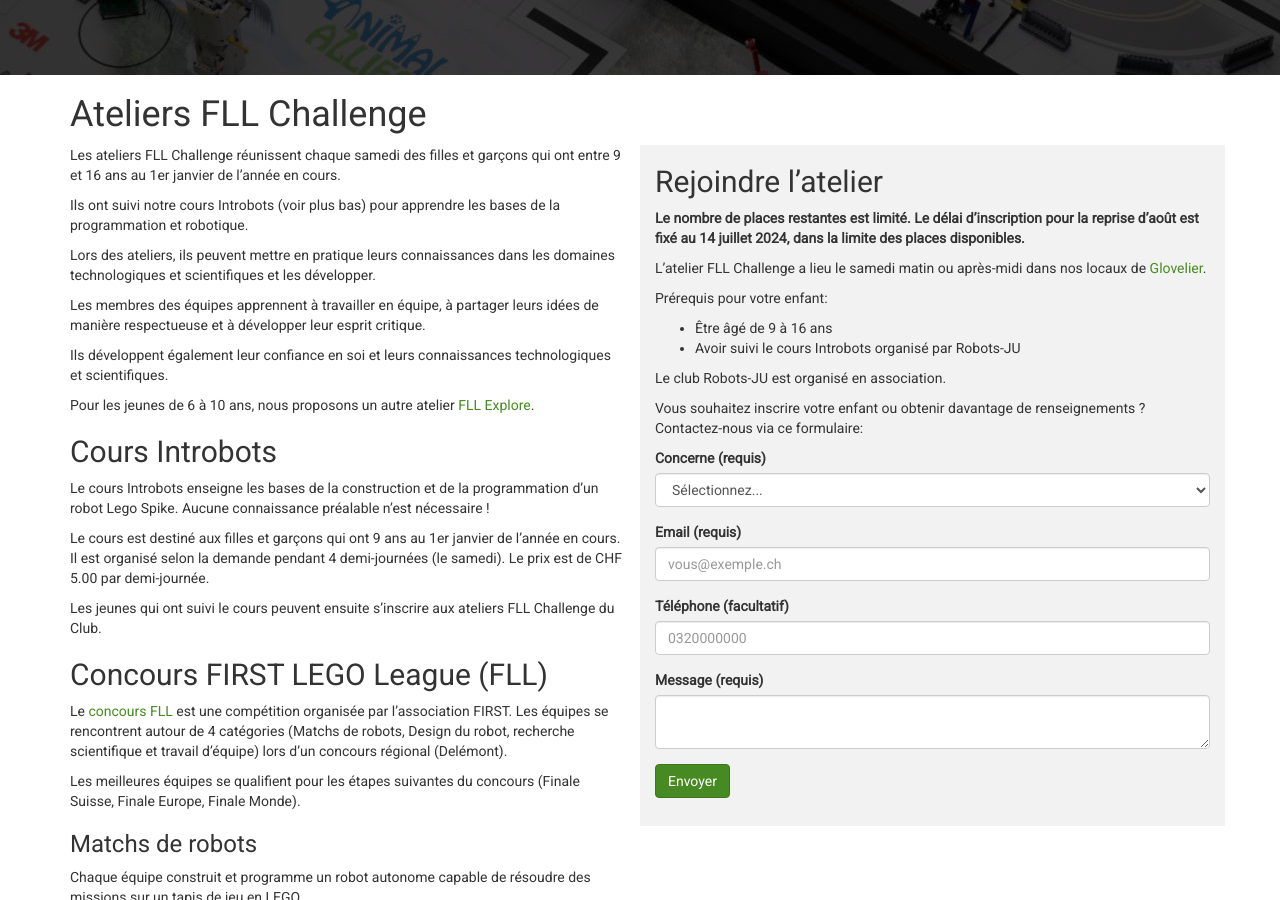
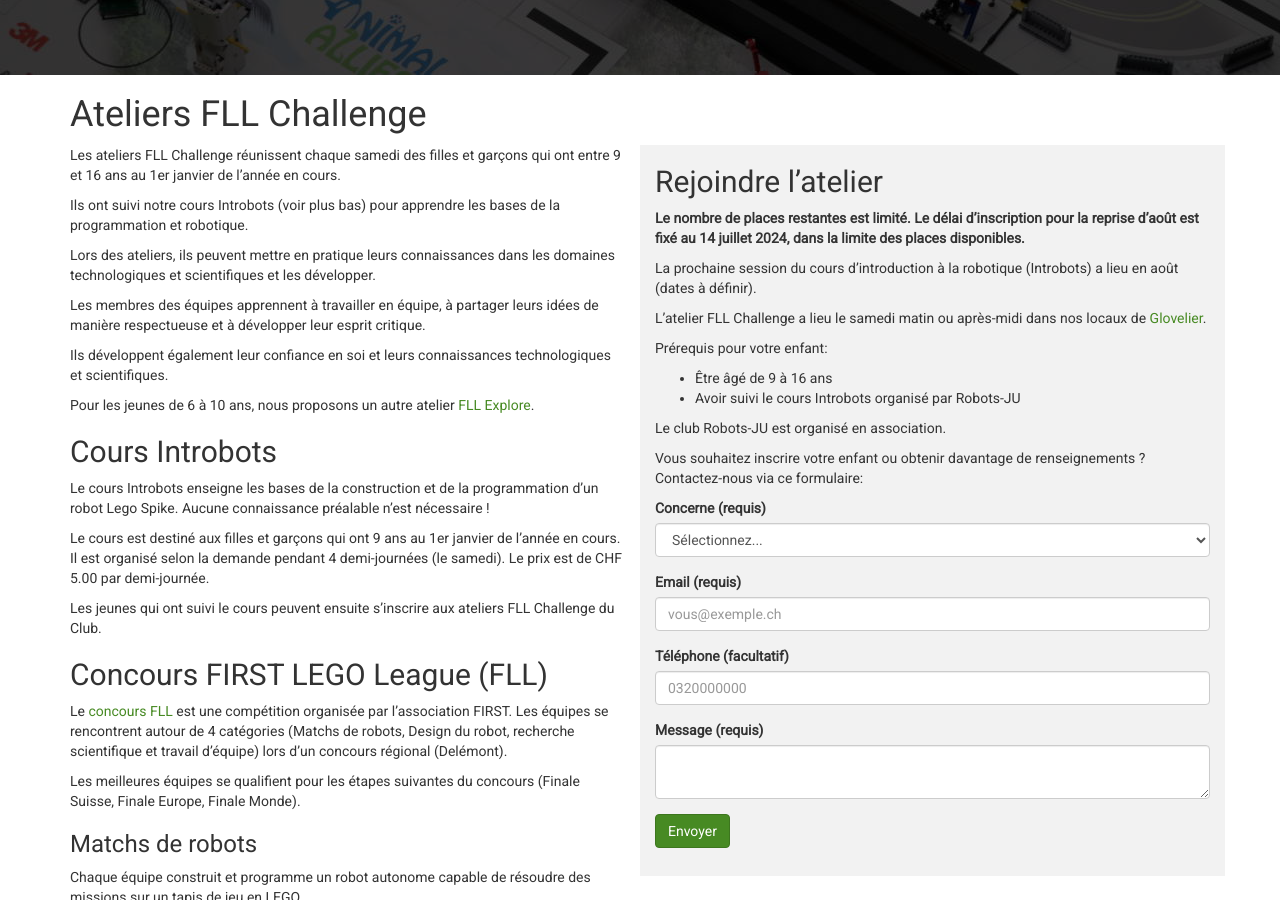
Before and after one commit to robots-ju/robots-ju.ch, a Jekyll site: the page built from ateliers-fll.md, in a window 1280 px wide and 900 px high, scrolled down 301 px. Built offline with Jekyll 4.4.1, drawn with Linux system fonts in a browser that asks for light colours; comment, search, counter and statistics services are not loaded.

Commit message:
Prochain cours Introbots

```diff
--- a/ateliers-fll.md
+++ b/ateliers-fll.md
@@ -72,6 +72,8 @@ Plus d'informations: <https://coupe.robots-ju.ch/>
 
 **Le nombre de places restantes est limité. Le délai d'inscription pour la reprise d'août est fixé au 14 juillet 2024, dans la limite des places disponibles.**
 
+La prochaine session du cours d'introduction à la robotique (Introbots) a lieu en août (dates à définir).
+
 L'atelier FLL Challenge a lieu le samedi matin ou après-midi dans nos locaux de [Glovelier](https://www.google.ch/maps/place/Rue+des+Places+7,+2855+Glovelier/@47.3390915,7.2066171,17z/data=!3m1!4b1!4m5!3m4!1s0x4791e4df12d571d5:0xfc3cb407ccf2c65f!8m2!3d47.3390879!4d7.2088058?hl=fr).
 
 Prérequis pour votre enfant:
```
